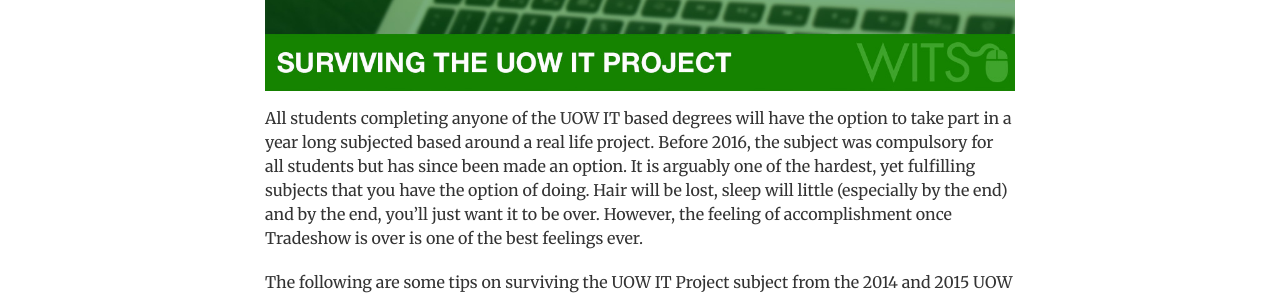
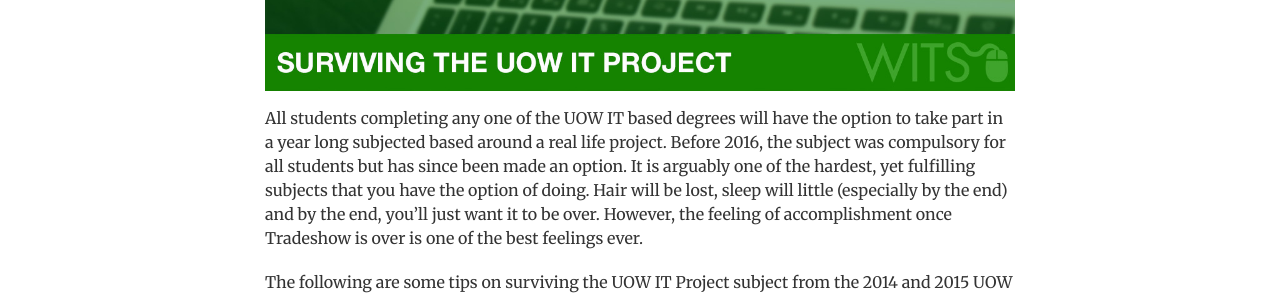
Before and after one commit to uwits/uwits.github.io, a Jekyll site: the page built from _posts/2016-04-02-uow-project-part-1.markdown, in a window 1280 px wide and 900 px high, scrolled down 414 px. Shown: the part 152-448 px from the top of the window. Built offline with Jekyll 4.4.1, drawn with Linux system fonts in a browser that asks for light colours.

Commit message:
Update 2016-04-02-uow-project-part-1.markdown

```diff
--- a/_posts/2016-04-02-uow-project-part-1.markdown
+++ b/_posts/2016-04-02-uow-project-part-1.markdown
@@ -7,7 +7,7 @@
 showshareicons: 1
 image: /img/blog/uow_itproject_1.jpg
 ---
-All students completing anyone of the UOW IT based degrees will have the option to take part in a year long subjected based around a real life project. Before 2016, the subject was compulsory for all students but has since been made an option. It is arguably one of the hardest, yet fulfilling subjects that you have the option of doing. Hair will be lost, sleep will little (especially by the end) and by the end, you’ll just want it to be over. However, the feeling of accomplishment once Tradeshow is over is one of the best feelings ever.
+All students completing any one of the UOW IT based degrees will have the option to take part in a year long subjected based around a real life project. Before 2016, the subject was compulsory for all students but has since been made an option. It is arguably one of the hardest, yet fulfilling subjects that you have the option of doing. Hair will be lost, sleep will little (especially by the end) and by the end, you’ll just want it to be over. However, the feeling of accomplishment once Tradeshow is over is one of the best feelings ever.
 
 The following are some tips on surviving the UOW IT Project subject from the 2014 and 2015 UOW Tradeshow winners for Best Project. Stewart’s team won the 2014 Tradeshow with their personal training app, Bounce. Benjamin’s team won the 2015 Tradeshow with their health data analytics application, Public Health Portal. Benjamin and Stewart are Executives of WITS.
 
```
